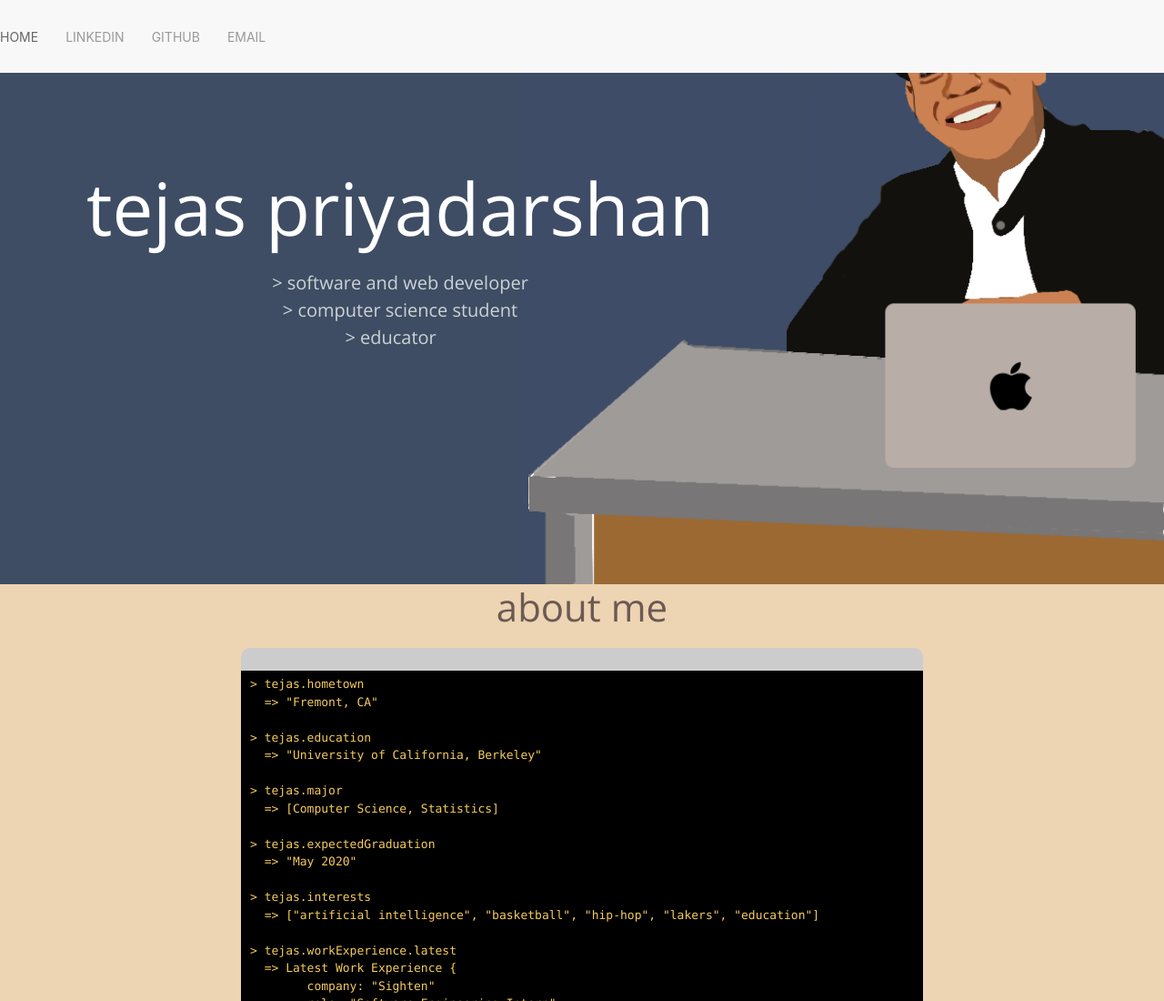
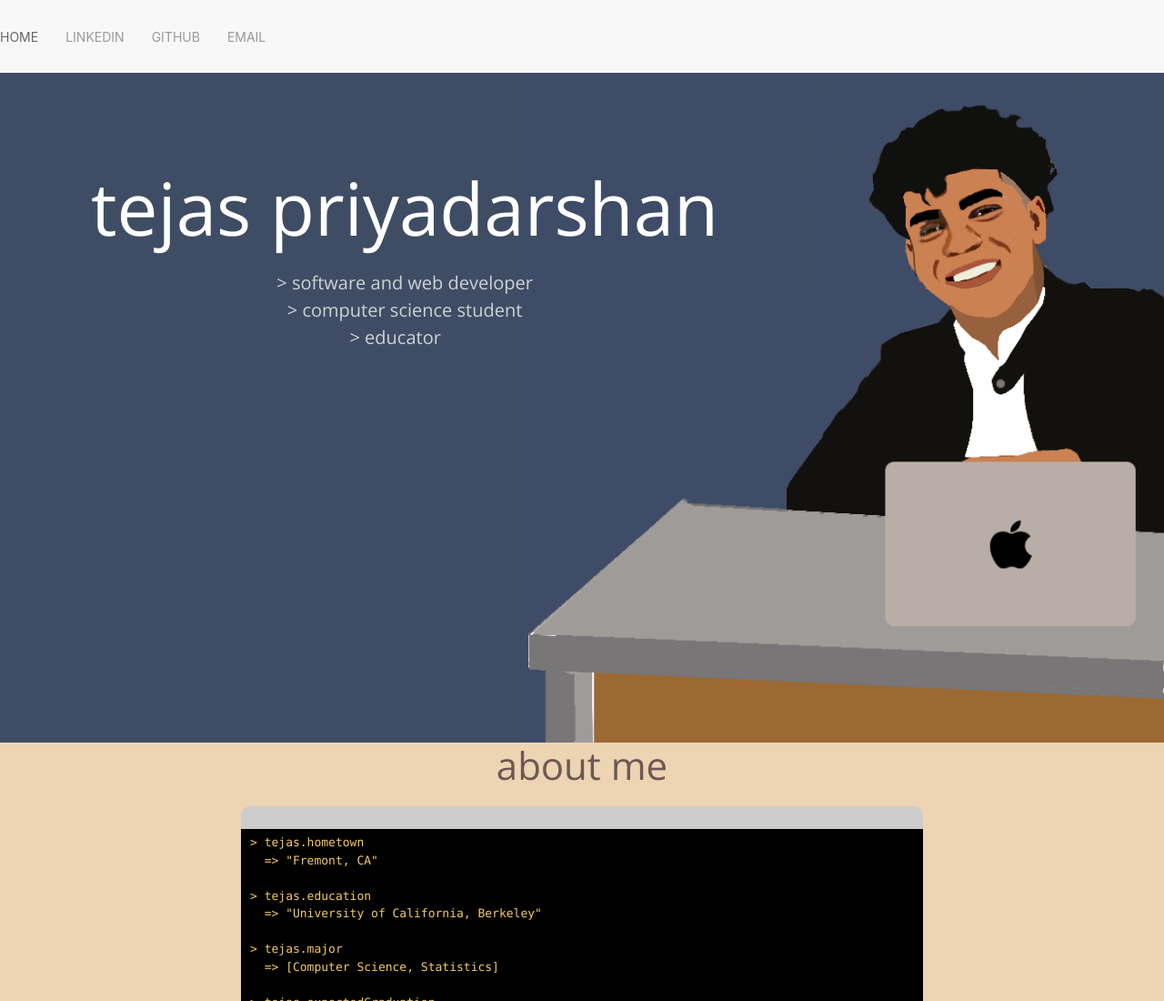
Before and after one commit to tejaspd/tejaspd.github.io, a plain HTML site: page index.html in a window 1280 px wide. Shown: the top 1100 px of the page at 91% size. Drawn offline with nearby package versions, Linux system fonts and the light colour scheme.

Commit message:
fix css for the repsonsiveness of site

```diff
--- a/css/styles.css
+++ b/css/styles.css
@@ -1,21 +1,21 @@
 body {
   background: #3E4D64;
 }
-.vector_profile {
-  margin-top: -100px;
-  overflow: hidden;
-  display: inline-block;
-  float: right;
 
-}
 .aboutSection{
-  float: left;
   text-align: center;
   background: #3E4D64;
 
 }
+.vector_profile {
+  float: right;
+  margin-top: -100px;
+
+}
 .aboutBio {
-  margin-right: 400px;
+  float: left;
+  padding-left: 100px;
+  margin-right: 300px;
   margin-top: 100px;
   margin-bottom:-500px;
   font-family: 'Open Sans', sans-serif;
@@ -32,6 +32,7 @@ body {
   font-size: 20px;
 }
 .infoSection{
+  clear: both;
   background: #EDD4B2;
   padding-bottom: 40px;
 }
```
